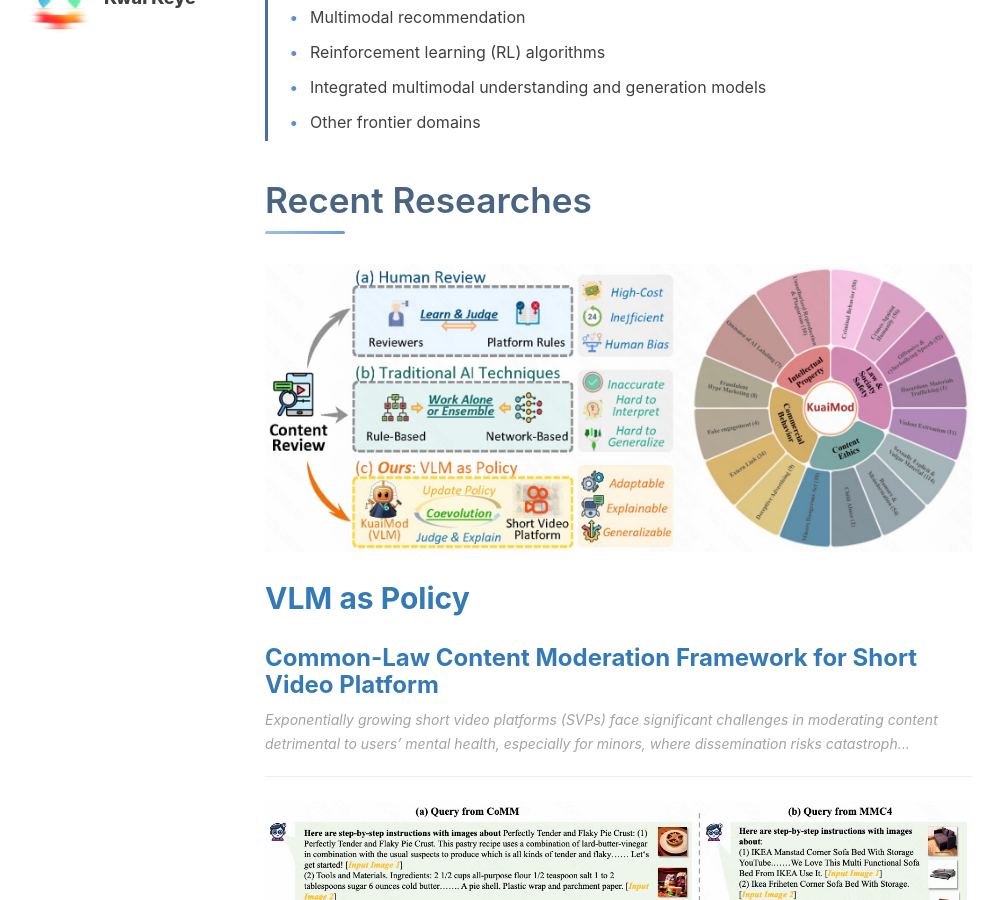
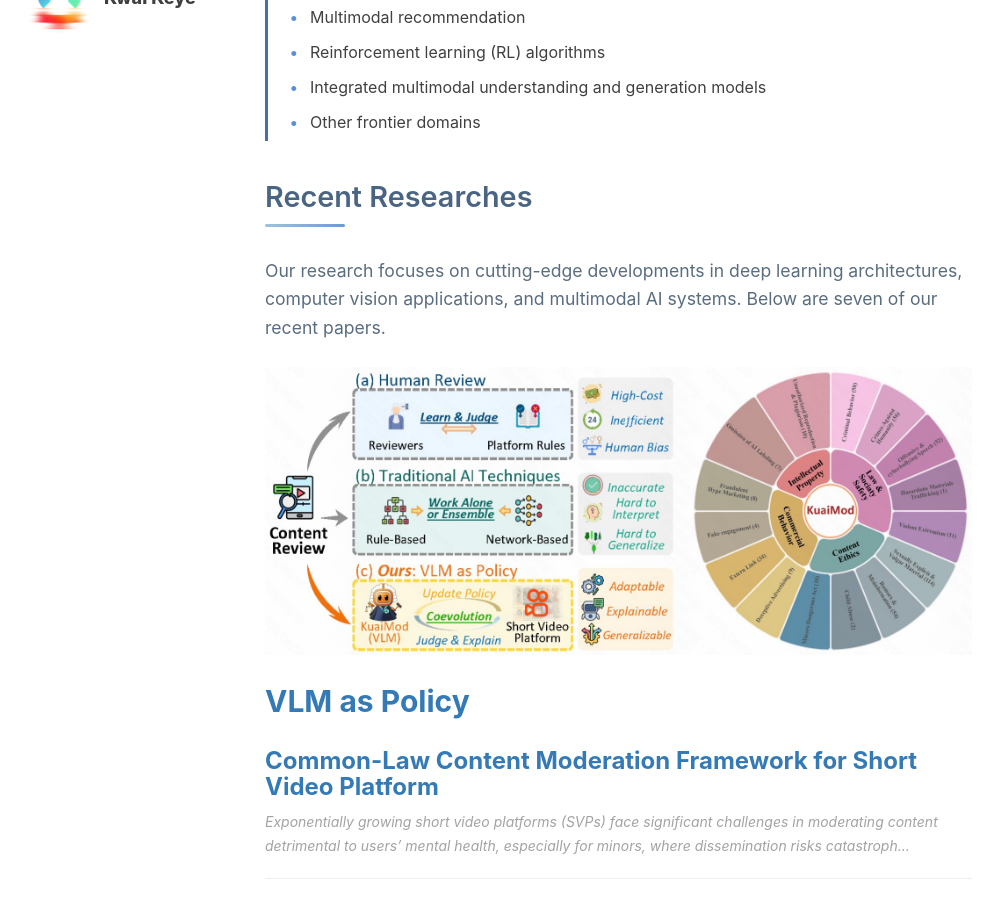
Before and after one commit to Kwai-Keye/kwai-keye.github.io, a Jekyll site: the page built from index.html, in a window 1280 px wide and 900 px high, scrolled down 844 px. Shown: the whole window, without its empty margins (0-1000 px from the left). Built offline with Jekyll 4.4.1, drawn with Linux system fonts in a browser that asks for light colours; nearby versions of some CDN libraries; the list of posts is cut into pages by our own code; comment, search, counter and statistics services are not loaded.

Commit message:
Update index.html

```diff
--- a/index.html
+++ b/index.html
@@ -88,7 +88,7 @@
   padding-bottom: 15px;
   margin: 40px 0 30px;
   color: #4a6583;
-  font-size: 2.2em;
+  font-size: 1.8em;
   font-weight: 600;
 ">
   Recent Researches
@@ -103,6 +103,17 @@
   "></span>
 </h1>
 
+<div style="
+  margin: 0 0 25px 0;
+  color: #5a6d80;
+  font-size: 1.1em;
+  line-height: 1.6;
+  max-width: 800px;
+">
+  Our research focuses on cutting-edge developments in deep learning architectures,
+  computer vision applications, and multimodal AI systems. Below are seven of our
+  recent papers.
+</div>
 
 {% for post in paginator.posts %}
 <div class="post-preview-container">
```
